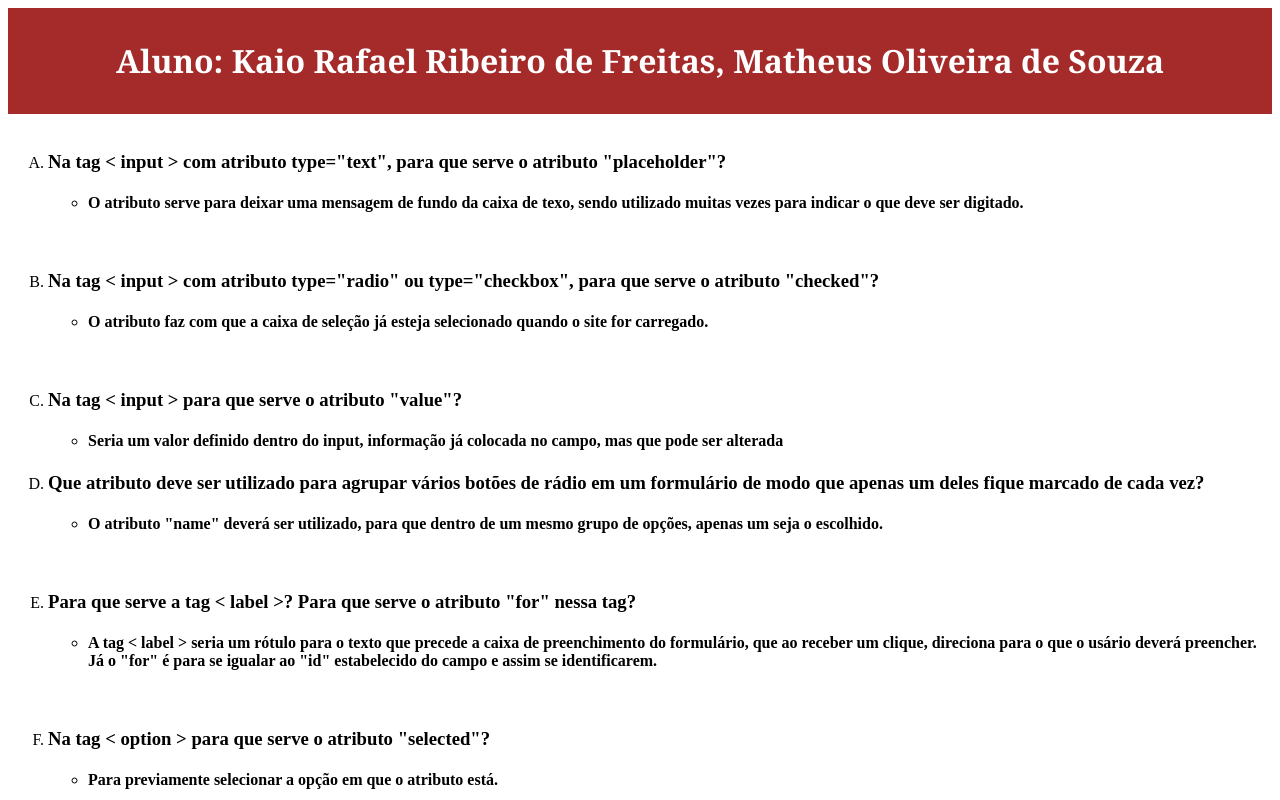
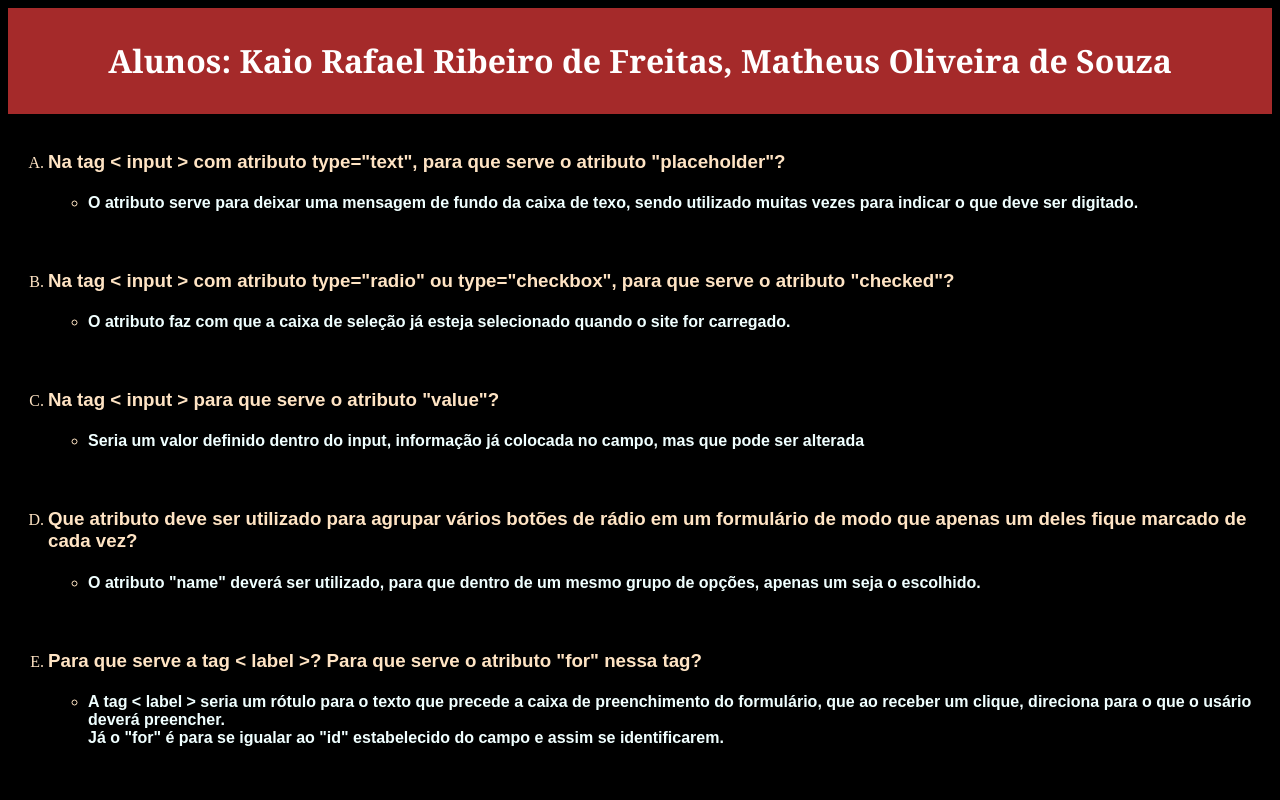
Before and after one commit to Kyotzz/Formulario, a plain HTML site: page att_form/index.html in a window 1280 px wide. Shown: the top 800 px of the page. Drawn offline with Linux system fonts and the light colour scheme.

Commit message:
final 1.0

```diff
--- a/att_form/index.html
+++ b/att_form/index.html
@@ -14,11 +14,35 @@
         color: white;
         font-family: cambria,arial;
       }
+      a:link{
+        color: black;
+        ;
+      }
+      a:visited{
+        color:turquoise;
+      }
+      a:hover{
+        color:azure;
+      }
+      body{
+        background-color:black;
+      }
+      h3{
+        font-family: Arial, Helvetica, sans-serif;
+        color:bisque;
+      }
+      h4{
+        font-family:Arial, Helvetica, sans-serif;
+        color:azure;
+      }
+      ol{
+        color:bisque;
+      }
     </style>
 </head>
 <body><header>
     <center>
-   <h1>Aluno: Kaio Rafael Ribeiro de Freitas, Matheus Oliveira de Souza</h1> </center></header>
+   <h1>Alunos: Kaio Rafael Ribeiro de Freitas, Matheus Oliveira de Souza</h1> </center></header>
    <br>
    <ol style="list-style-type: upper-alpha">
     <li>
@@ -47,6 +71,7 @@
             </li>
         </ul>
     </li>
+    <br>
     <li>
         <h3>Que atributo deve ser utilizado para agrupar vários botões de rádio em um formulário de modo que apenas um deles fique marcado de cada vez?</h3>
         <ul>
```
Also changed, not shown: att_form/formulario.html (+20 -1 lines).
